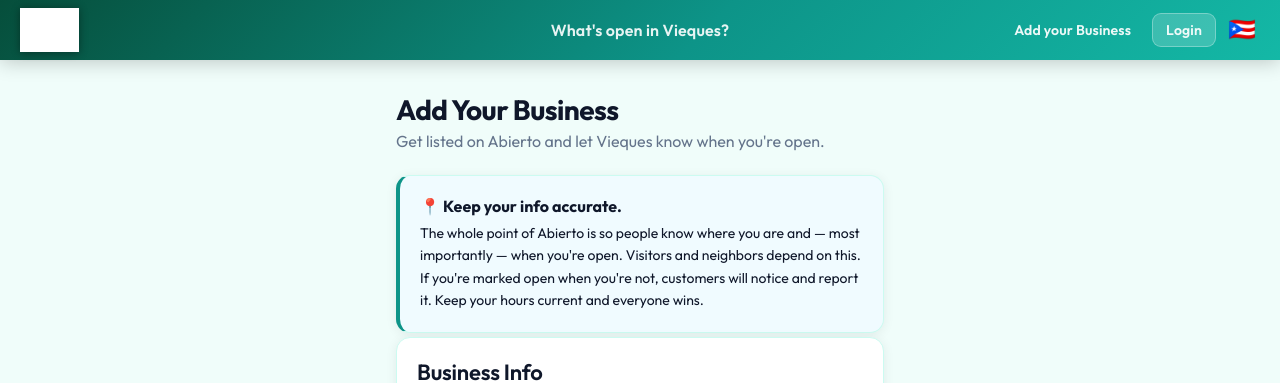
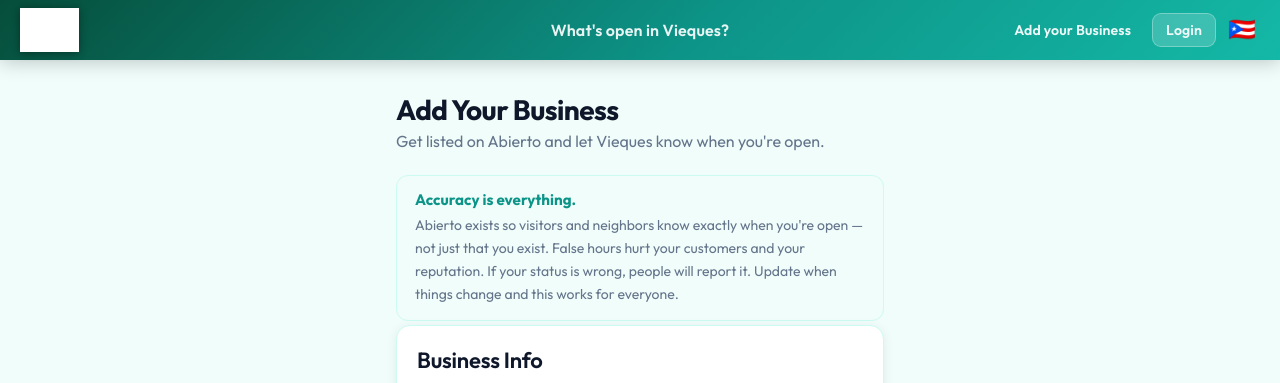
Before and after one commit to qforgues/abierto, a React (Vite) app in the folder frontend/: page /register in a window 1280 px wide. Shown: the top 383 px of the page. Built offline with nearby package versions, Linux system fonts and the light colour scheme; no server answers; grey boxes are pictures that could not be loaded.

Commit message:
fix: accuracy notice — better copy and cleaner subtle styling
Replaces heavy bordered card with a quiet inline note that fits
the page. Rewrites copy to be direct: false hours hurt customers,
update when things change.

Co-Authored-By: Claude Sonnet 4.6 <noreply@anthropic.com>

```diff
--- a/frontend/src/context/LangContext.jsx
+++ b/frontend/src/context/LangContext.jsx
@@ -104,8 +104,8 @@ const translations = {
     register: {
       title: 'Add Your Business',
       subtitle: "Get listed on Abierto and let Vieques know when you're open.",
-      accuracyTitle: 'Keep your info accurate.',
-      accuracyBody: "The whole point of Abierto is so people know where you are and — most importantly — when you're open. Visitors and neighbors depend on this. If you're marked open when you're not, customers will notice and report it. Keep your hours current and everyone wins.",
+      accuracyTitle: 'Accuracy is everything.',
+      accuracyBody: "Abierto exists so visitors and neighbors know exactly when you're open — not just that you exist. False hours hurt your customers and your reputation. If your status is wrong, people will report it. Update when things change and this works for everyone.",
       sectionInfo: 'Business Info',
       labelName: 'Business Name',
       placeholderName: 'e.g. Playa Snacks',
@@ -247,8 +247,8 @@ const translations = {
     register: {
       title: 'Añade tu Negocio',
       subtitle: 'Regístrate en Abierto y dile a Vieques cuándo estás abierto.',
-      accuracyTitle: 'Mantén tu información exacta.',
-      accuracyBody: 'El propósito de Abierto es que la gente sepa dónde estás y — lo más importante — cuándo estás abierto. Visitantes y vecinos dependen de esto. Si apareces como abierto cuando no lo estás, los clientes lo reportarán. Mantén tu horario actualizado y todos ganan.',
+      accuracyTitle: 'La exactitud lo es todo.',
+      accuracyBody: 'Abierto existe para que visitantes y vecinos sepan exactamente cuándo estás abierto — no solo que existes. Un horario falso perjudica a tus clientes y a tu reputación. Si tu estado está incorrecto, la gente lo reportará. Actualiza cuando algo cambie y esto funciona para todos.',
       sectionInfo: 'Info del Negocio',
       labelName: 'Nombre del Negocio',
       placeholderName: 'ej. Playa Snacks',
--- a/frontend/src/pages/RegisterPage.jsx
+++ b/frontend/src/pages/RegisterPage.jsx
@@ -76,9 +76,9 @@ export default function RegisterPage() {
 
         {error && <div className="alert alert-error" style={{ marginBottom: 16 }}>{error}</div>}
 
-        <div className="card card-body" style={{ borderLeft: '4px solid var(--ocean)', background: '#f0fbff', marginBottom: 4 }}>
-          <p style={{ fontWeight: 700, marginBottom: 6 }}>📍 {r.accuracyTitle}</p>
-          <p className="text-sm" style={{ lineHeight: 1.6, color: 'var(--dark)' }}>{r.accuracyBody}</p>
+        <div style={{ background: 'var(--light)', border: '1px solid var(--border)', borderRadius: 12, padding: '14px 18px', marginBottom: 4 }}>
+          <p style={{ fontWeight: 700, fontSize: '0.95rem', marginBottom: 5, color: 'var(--ocean)' }}>{r.accuracyTitle}</p>
+          <p className="text-sm" style={{ lineHeight: 1.65, color: 'var(--mid)', margin: 0 }}>{r.accuracyBody}</p>
         </div>
 
         <form onSubmit={handleSubmit} style={{ display: 'flex', flexDirection: 'column', gap: 18 }}>
```
